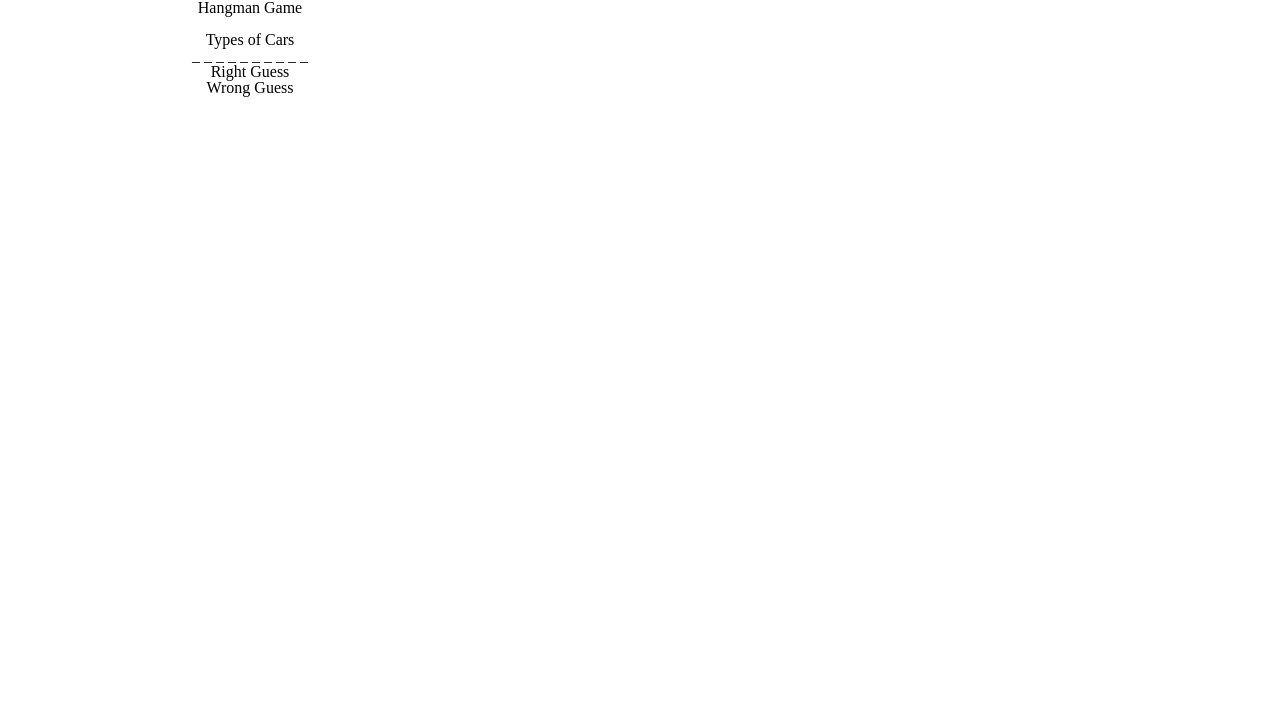
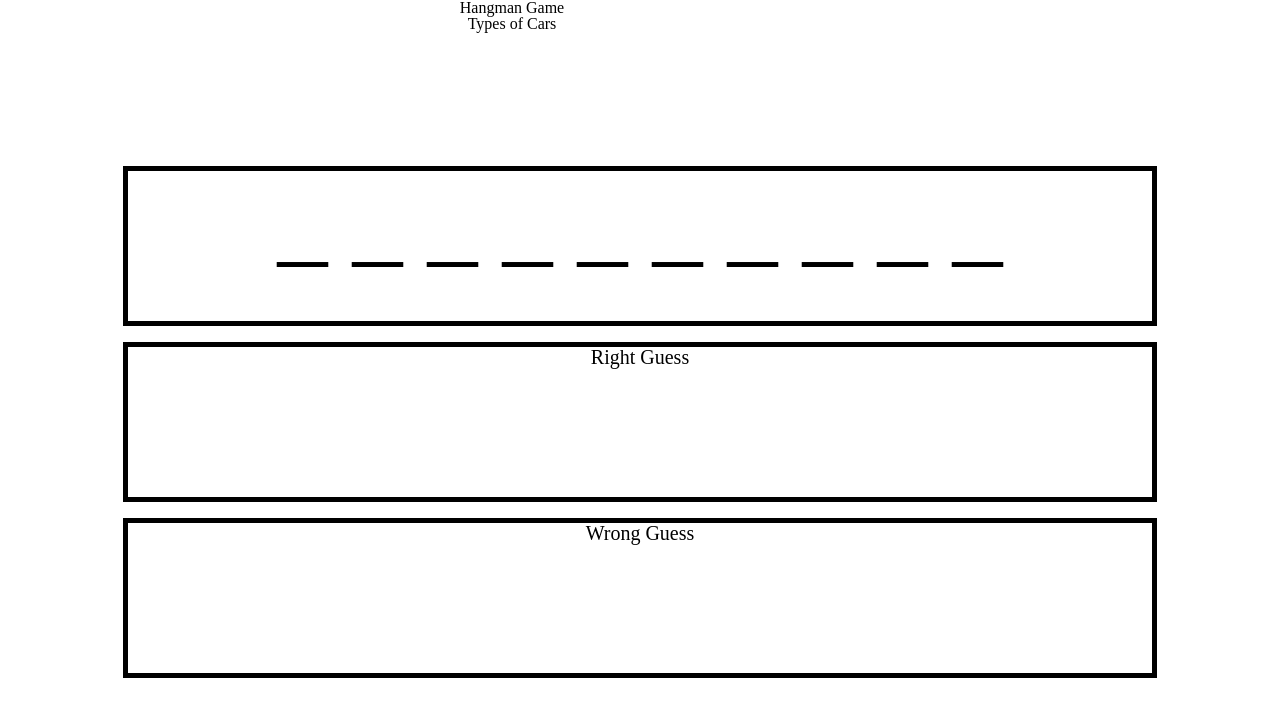
Before and after one commit to salvadordeleon/wordGuessGame, a plain HTML site: page index.html in a window 1280 px wide. Drawn offline with Linux system fonts and the light colour scheme; files that its build step writes are made by us from their sources.

Commit message:
framework for elements added

```diff
--- a/assets/reset.css
+++ b/assets/reset.css
@@ -1,8 +1,3 @@
-/* http://meyerweb.com/eric/tools/css/reset/
-   v2.0 | 20110126
-   License: none (public domain)
-*/
-
 html, body, div, span, applet, object, iframe,
 h1, h2, h3, h4, h5, h6, p, blockquote, pre,
 a, abbr, acronym, address, big, cite, code,
--- a/css/style.css
+++ b/css/style.css
@@ -4,5 +4,32 @@ font-size: 20px;
 text-align: center;
 margin: 0 auto;
 height: 150px;
-width: 500px;
+width: 80%;
 }
+
+.underscore {
+    border: 5px solid black;
+    font-size: 100px;
+    text-align: center;
+    margin: 0 auto;
+    height: 150px;
+    width: 80%;
+}
+
+.rightGuess {
+    border: 5px solid black;
+    font-size: 20px;
+    text-align: center;
+    margin: 0 auto;
+    height: 150px;
+    width: 80%;
+}
+
+.wrongGuess {
+        border: 5px solid black;
+        font-size: 20px;
+        text-align: center;
+        margin: 0 auto;
+        height: 150px;
+        width: 80%;
+}
--- a/index.html
+++ b/index.html
@@ -4,23 +4,23 @@
     <meta charset="UTF-8">
     <meta name="viewport" content="width=device-width, initial-scale=1.0">
     <meta http-equiv="X-UA-Compatible" content="ie=edge">
-    <link rel="stylesheet" href="assets/css/style.css">
-    <link rel="stylesheet" href="assets/css/reset.css">
-
+    <link rel="stylesheet" href="css/style.css">
+    <link rel="stylesheet" href="css/reset.css">
     <title>Hangman Game</title>
-
 </head>
-
-<body></body>
-
+<body>
+</body>
 <div class="container">
     <header>
         <h1>Hangman Game</h1>
+        <h3>Types of Cars</h3>
         <br>
-        <h3>Types of Cars</h3>
-        <div class="underscores">_ _ _ _ _ _ _ _ _ _</div>
+    </header>
+    <br>
+        <div class="underscore">_ _ _ _ _ _ _ _ _ _</div>
+        <br>
         <div class="rightGuess">Right Guess</div>
+        <br>
         <div class="wrongGuess">Wrong Guess</div>
-    </header>
 </div>
 </html>
```
